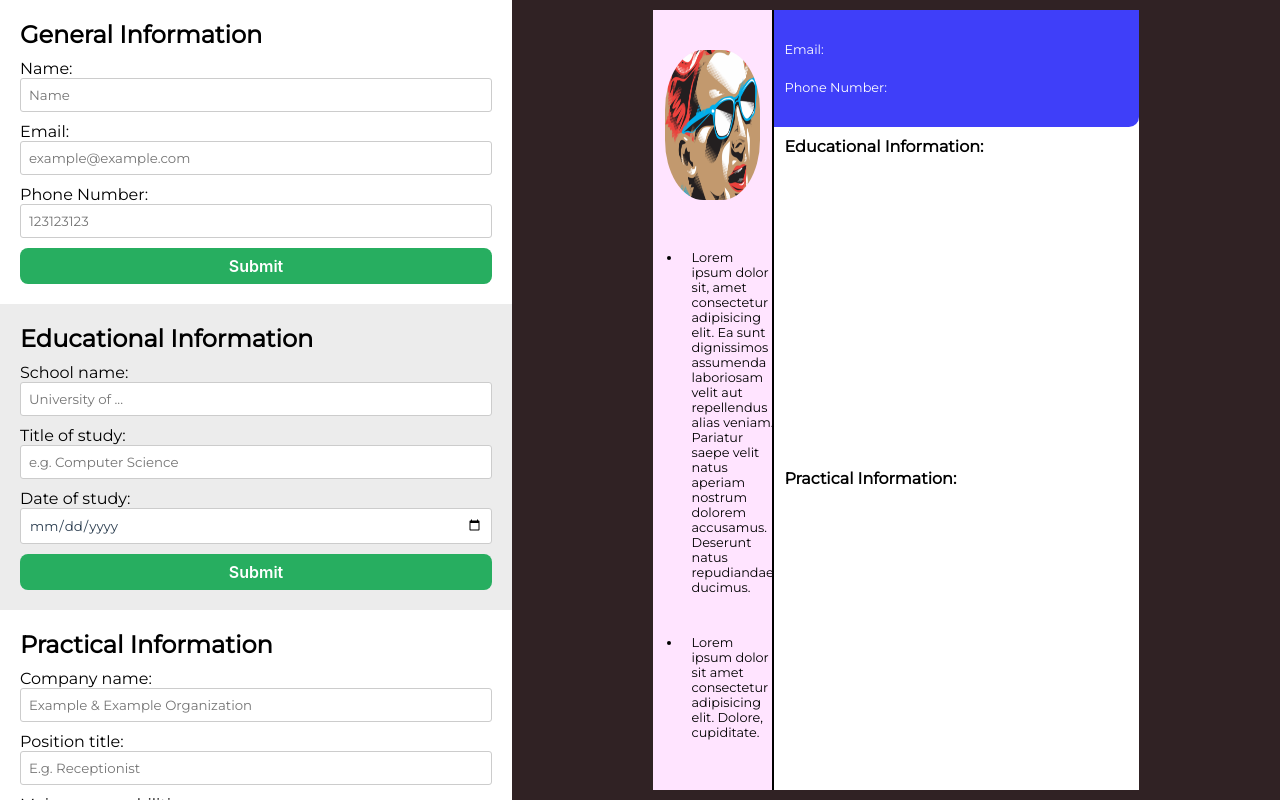
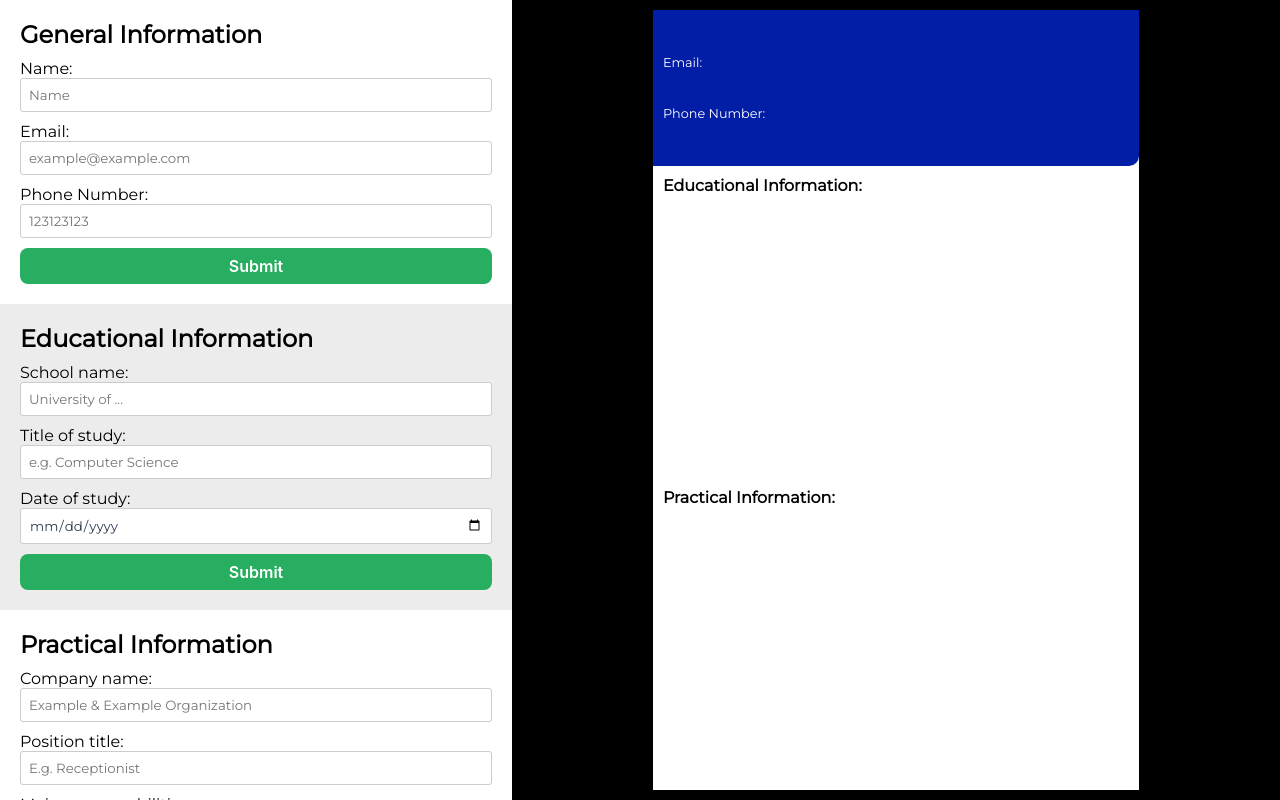
Before and after one commit to beMimg/cv-app, a React (Vite) app: page / in a window 1280 px wide. Built offline with nearby package versions, Linux system fonts and the light colour scheme.

Commit message:
simple ui changes

```diff
--- a/src/App.jsx
+++ b/src/App.jsx
@@ -98,22 +98,6 @@ function App() {
       </div>
       <div className="right-side-main">
         <div className="cv">
-          <section className="cv-left-side">
-            <img className="img-rick" src={logo}></img>
-            <ul>
-              <li>
-                Lorem ipsum dolor sit, amet consectetur adipisicing elit. Ea
-                sunt dignissimos assumenda laboriosam velit aut repellendus
-                alias veniam. Pariatur saepe velit natus aperiam nostrum dolorem
-                accusamus. Deserunt natus repudiandae ducimus.
-              </li>
-              <li>
-                Lorem ipsum dolor sit amet consectetur adipisicing elit. Dolore,
-                cupiditate.
-              </li>
-            </ul>
-          </section>
-          <div className="cv-right-side">
           <section className="cv-section top">
             <h1 id="name">{generalInfo.name}</h1>
             <p id="email">
@@ -128,11 +112,13 @@ function App() {
             {allStudies.map((study) => (
               <ul key={study.id}>
                 <li>
-                    {" "}
-                    <strong>{study.schoolName}</strong>
+                  School:
+                  <strong> {study.schoolName}</strong>
                 </li>
-                  <p>{study.titleOfStudy}</p>
-                  <p>{study.dateOfStudy}</p>
+                <p>
+                  Title of Study: <strong>{study.titleOfStudy}</strong>
+                </p>
+                <p>Date: {study.dateOfStudy}</p>
               </ul>
             ))}
           </section>
@@ -143,17 +129,15 @@ function App() {
                 <li>
                   <strong>{job.positionTitle}</strong>
                 </li>
-                  <p>{job.companyName}</p>
+                <p>Company: {job.companyName}</p>
 
-                  <p>{job.mainResponsabilities}</p>
+                <p>Responsabilities: {job.mainResponsabilities}</p>
                 <p>
-                    From:{job.startDate} To:
-                    {job.endDate}
+                  From: {job.startDate} To: {job.endDate}
                 </p>
               </div>
             ))}
           </section>
-          </div>
         </div>
       </div>
     </>
--- a/src/index.css
+++ b/src/index.css
@@ -36,7 +36,7 @@ h6 {
 }
 
 .left-side-main {
-  background-color: #3831bd;
+  background-color: #000000;
   font-size: 16px;
   overflow: auto;
 }
@@ -169,7 +169,7 @@ input:focus {
 }
 
 .right-side-main {
-  background-color: #302224;
+  background-color: #000000;
   padding: 10px;
   display: flex;
   align-items: center;
@@ -183,33 +183,9 @@ input:focus {
   height: 100%;
   width: 65%;
   display: grid;
-  grid-template-columns: 25% 75%;
   overflow: hidden;
   font-size: 0.8rem;
-}
-
-.cv-left-side {
-  border-right: 2px solid rgb(0, 0, 0);
-  border-left: 50% solid rgb(80, 80, 239);
-  background-color: rgb(255, 228, 255);
-  display: flex;
-  flex-direction: column;
-  justify-content: space-evenly;
-  align-items: center;
-}
-
-.cv-left-side ul {
-  display: flex;
-  flex-direction: column;
-  gap: 20px;
-}
-.cv-left-side li {
-  padding: 10px;
-}
-.cv-right-side {
-  display: grid;
-  grid-template-rows: 15% auto auto;
-  overflow: hidden;
+  grid-template-rows: 20% 40% 40%;
 }
 
 .cv-section {
@@ -231,13 +207,8 @@ input:focus {
   margin: 0;
 }
 .cv-section.top {
-  background-color: rgb(63, 63, 249);
+  background-color: rgb(2, 30, 167);
   border: none;
   color: white;
   border-bottom-right-radius: 10px;
 }
-.img-rick {
-  width: 80%;
-  height: 150px;
-  border-radius: 40%;
-}
```
Lines whose indentation alone changed are shown as unchanged.
